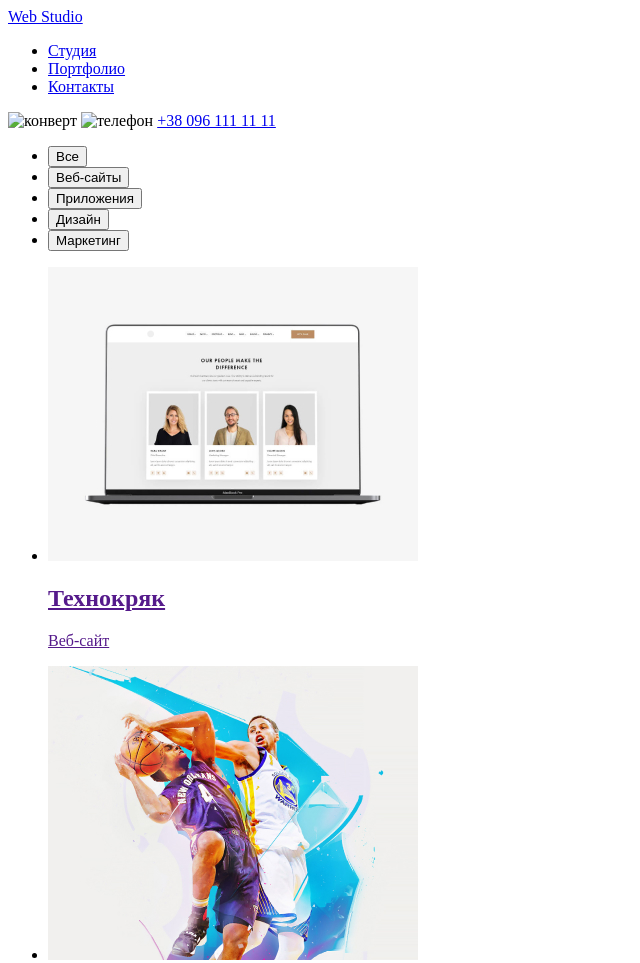
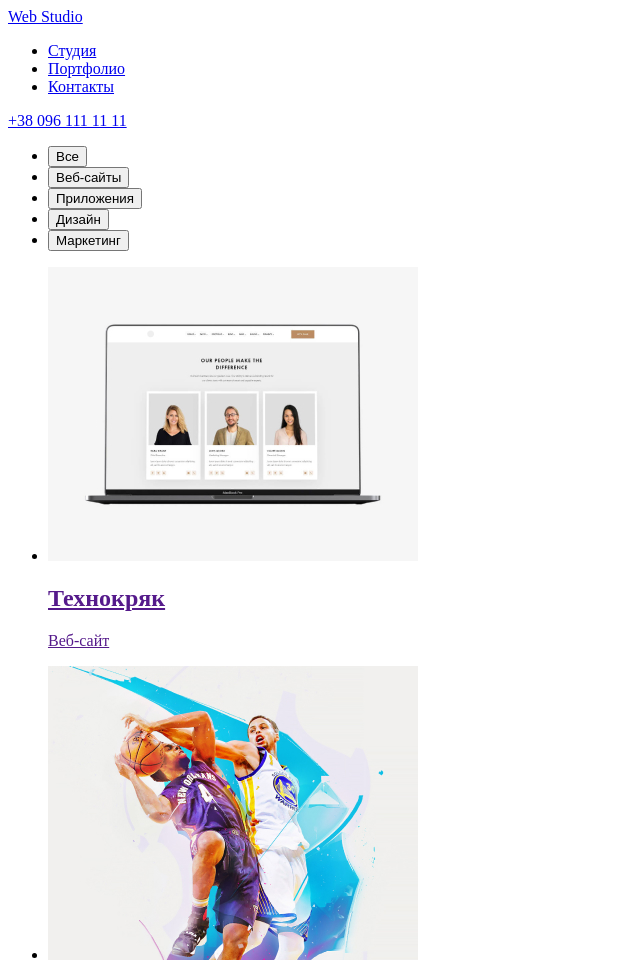
Before and after one commit to Samira140599/goit-markup-hw-02, a plain HTML site: page index.html in a window 1280 px wide. Shown: the top 963 px of the page, without its empty margins (0-640 px from the left). Drawn offline with Linux system fonts and the light colour scheme.

Commit message:
исправление

```diff
--- a/index.html
+++ b/index.html
@@ -20,9 +20,7 @@
       </nav>
 
       <div>
-        <img src="./images/envelope.svg" alt="конверт" />
         <a href="info@devstudio.com"></a>
-        <img src="./images/smartphone.svg" alt="телефон" />
         <a href="tel:+380961111111">+38 096 111 11 11</a>
       </div>
     </header>
```
